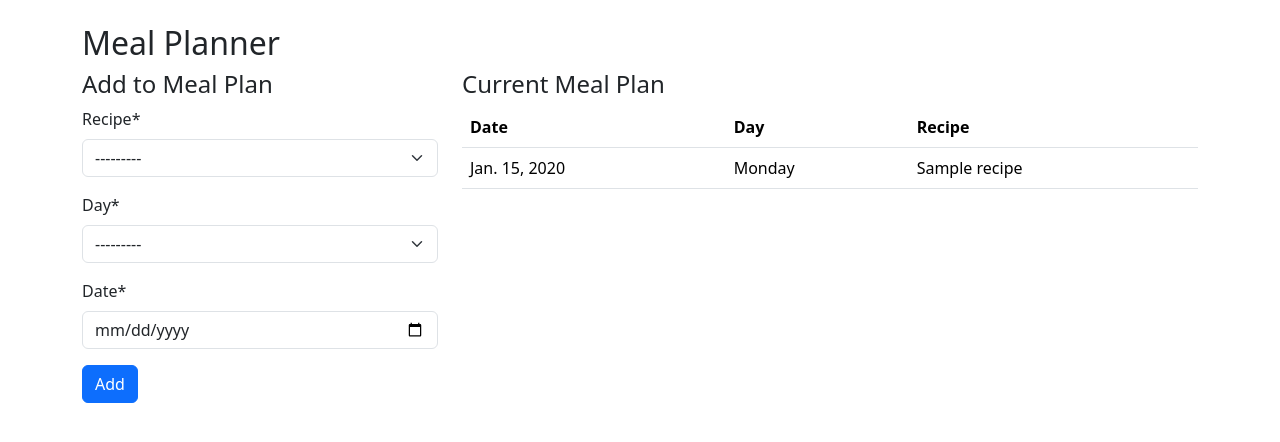
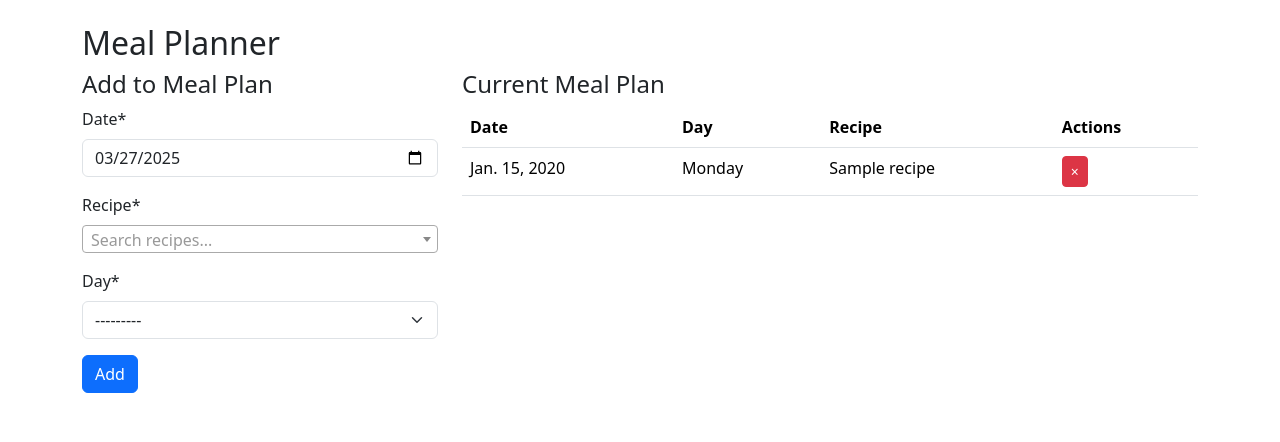
Before and after one commit to Appyouz/custom_recipe_box, a Django app: page /recipes/mealplan/ in a window 1280 px wide. Shown: the part 56-498 px from the top of the page. Run offline with Django 5.2, Linux system fonts and the light colour scheme; a user stored in the database is signed in; tables that the repository leaves empty hold one stand-in row (values such as "Sample post"); some libraries are stand-ins or nearby versions.

Commit message:
Implemented recipes search functionality using js, can delete mealplans with action

```diff
--- a/recipes/forms.py
+++ b/recipes/forms.py
@@ -1,6 +1,9 @@
 from django import forms
 from .models import Tag, Recipe, MealPlan
+from django.contrib.auth import get_user_model
+from django.db.models import Q
 
+User = get_user_model()
 
 class RecipeForm(forms.ModelForm):
     tags = forms.ModelMultipleChoiceField(
@@ -15,11 +18,31 @@ class RecipeForm(forms.ModelForm):
             "instructions": forms.Textarea(attrs={"rows": 5}),
         }
 
+class MealPlanForm(forms.ModelForm):
+    def __init__(self, *args, **kwargs):
+        user = kwargs.pop('user', None)
+        super().__init__(*args, **kwargs)
+        if user:
+            # Only show recipes belonging to the current user
+            self.fields['recipe'].queryset = Recipe.objects.filter(user=user)
+            # Set default date to today
+            self.fields['date'].initial = forms.DateInput().value_from_datadict(
+                {'date': 'today'}, {}, 'date'
+            )
 
-class MealPlanForm(forms.ModelForm):
     class Meta:
         model = MealPlan
-        fields = ["recipe", "day", "date"]
+        fields = ['recipe', 'day', 'date']
         widgets = {
-            "date": forms.DateInput(attrs={"type": "date"}),
+            'date': forms.DateInput(attrs={
+                'type': 'date',
+                'class': 'form-control datepicker'
+            }),
+            'recipe': forms.Select(attrs={
+                'class': 'form-control select2-search',
+                'data-placeholder': 'Search recipes...'
+            }),
+            'day': forms.Select(attrs={
+                'class': 'form-control'
+            }),
         }
--- a/recipes/templates/recipes/meal_plan.html
+++ b/recipes/templates/recipes/meal_plan.html
@@ -7,9 +7,18 @@
     <div class="row">
         <div class="col-md-4">
             <h4>Add to Meal Plan</h4>
-            <form method="post">
+            <form method="post" id="meal-plan-form">
                 {% csrf_token %}
-                {{ form|crispy }}
+                <div class="mb-3">
+                    {{ form.date|as_crispy_field }}
+                </div>
+                <div class="mb-3">
+                    <label class="form-label">Recipe*</label>
+                    {{ form.recipe }}
+                </div>
+                <div class="mb-3">
+                    {{ form.day|as_crispy_field }}
+                </div>
                 <button type="submit" class="btn btn-primary">Add</button>
             </form>
         </div>
@@ -22,6 +31,7 @@
                         <th>Date</th>
                         <th>Day</th>
                         <th>Recipe</th>
+                        <th>Actions</th>
                     </tr>
                 </thead>
                 <tbody>
@@ -30,10 +40,16 @@
                         <td>{{ plan.date }}</td>
                         <td>{{ plan.get_day_display }}</td>
                         <td>{{ plan.recipe.title }}</td>
+                        <td>
+                            <form method="post" action="{% url 'recipes:meal_plan_delete' plan.pk %}">
+                                {% csrf_token %}
+                                <button type="submit" class="btn btn-sm btn-danger">×</button>
+                            </form>
+                        </td>
                     </tr>
                     {% empty %}
                     <tr>
-                        <td colspan="3">No meals planned yet</td>
+                        <td colspan="4">No meals planned yet</td>
                     </tr>
                     {% endfor %}
                 </tbody>
@@ -41,4 +57,24 @@
         </div>
     </div>
 </div>
+
+<!-- Add Select2 for searchable dropdown -->
+<link href="https://cdn.jsdelivr.net/npm/select2@4.1.0-rc.0/dist/css/select2.min.css" rel="stylesheet" />
+<script src="https://code.jquery.com/jquery-3.6.0.min.js"></script>
+<script src="https://cdn.jsdelivr.net/npm/select2@4.1.0-rc.0/dist/js/select2.min.js"></script>
+
+<script>
+$(document).ready(function() {
+    // Initialize Select2 for recipe search
+    $('.select2-search').select2({
+        placeholder: "Search recipes...",
+        allowClear: true,
+        width: '100%'
+    });
+
+    // Set default date to today
+    const today = new Date().toISOString().split('T')[0];
+    document.getElementById('id_date').value = today;
+});
+</script>
 {% endblock %}
--- a/recipes/urls.py
+++ b/recipes/urls.py
@@ -12,4 +12,5 @@ urlpatterns = [
 
     path('mealplan/', views.meal_plan, name='meal_plan'),
     path('search/', views.recipe_search, name='search'),
+    path('mealplan/<int:pk>/delete/', views.meal_plan_delete, name='meal_plan_delete'),
 ]
--- a/recipes/views.py
+++ b/recipes/views.py
@@ -67,10 +67,10 @@ def meal_plan(request):
             meal_plan.save()
             return redirect("recipes:meal_plan")
     else:
-        form = MealPlanForm()
+        form = MealPlanForm(user=request.user)
 
     # Show current week's meal plan
-    meal_plans = MealPlan.objects.filter(user=request.user)
+    meal_plans = MealPlan.objects.filter(user=request.user).order_by("date")
     return render(
         request, "recipes/meal_plan.html", {"form": form, "meal_plans": meal_plans}
     )
@@ -89,3 +89,10 @@ def recipe_search(request):
         ).distinct()
 
     return render(request, "recipes/search.html", {"results": results, "query": query})
+
+@login_required
+def meal_plan_delete(request, pk):
+    meal_plan = get_object_or_404(MealPlan, pk=pk, user=request.user)
+    if request.method == 'POST':
+        meal_plan.delete()
+    return redirect('recipes:meal_plan')
```
